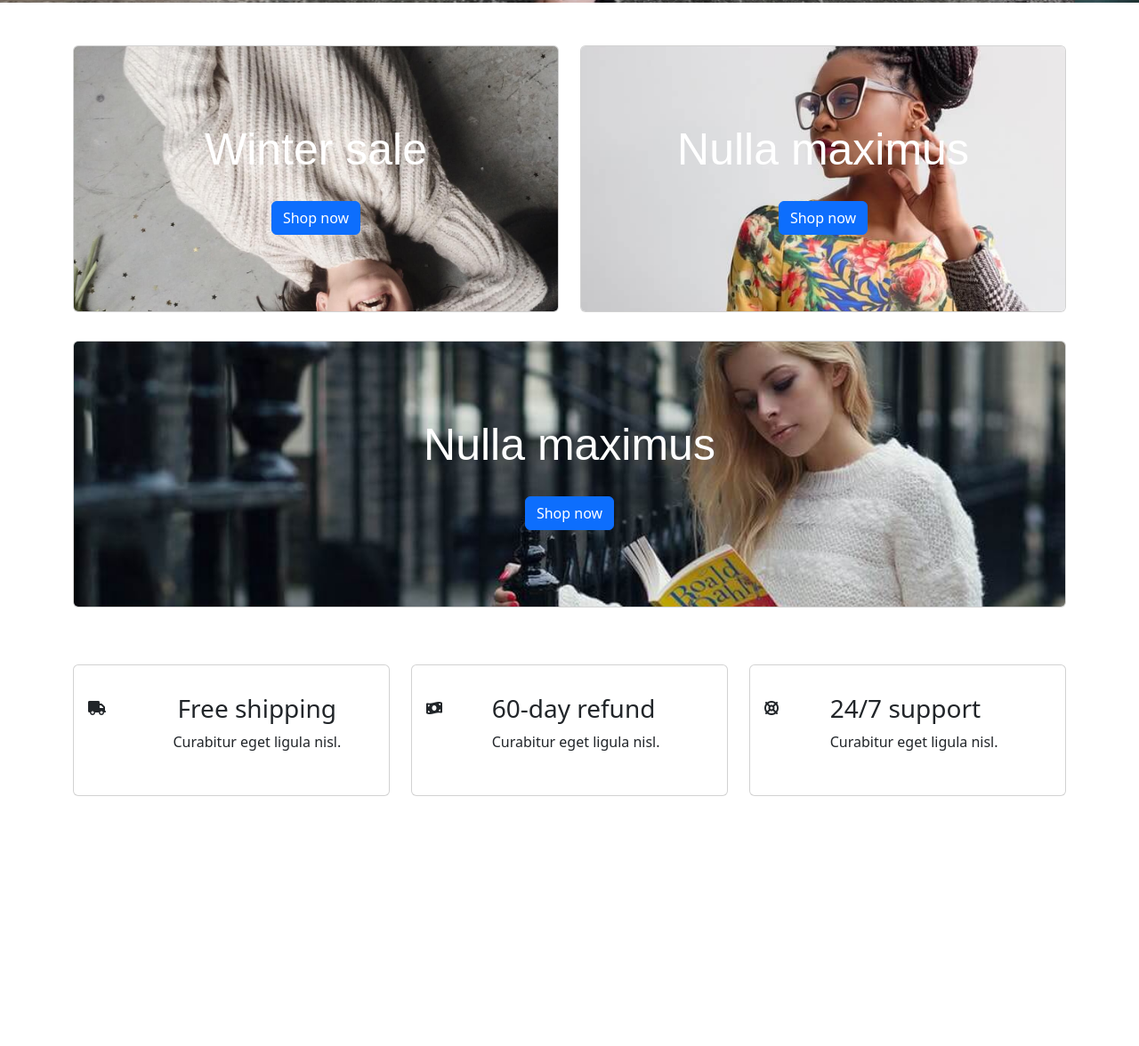
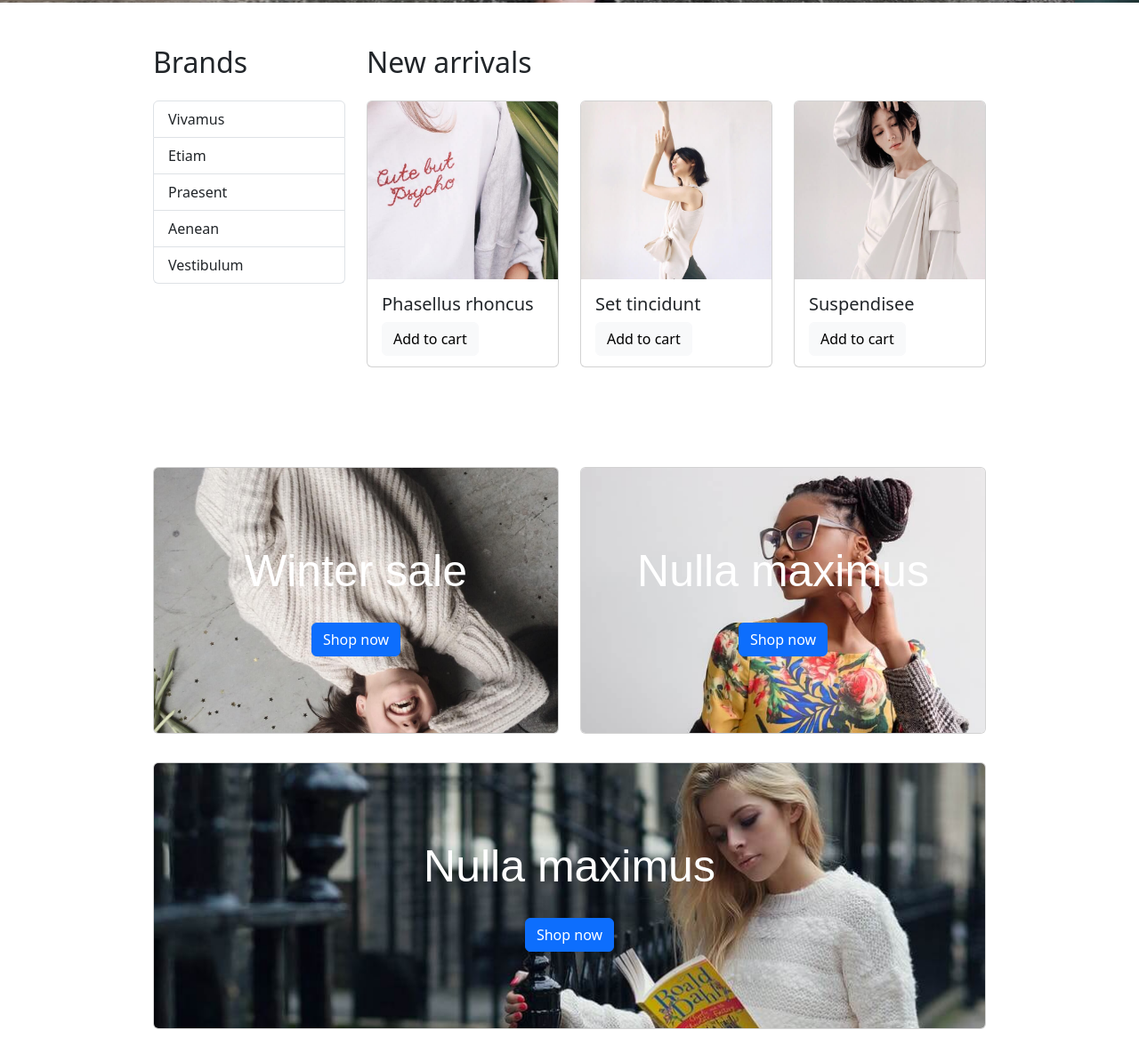
Before and after one commit to klubus/kodilla-fullstack, a plain HTML site: page module-2/index.html in a window 1280 px wide. Shown: the part 797-1973 px from the top of the page at 89% size. Before the commit the page ends 1708 px from the top, so only its background shows below. Drawn offline with nearby package versions, Linux system fonts and the light colour scheme; a web font is replaced by a local one.

Commit message:
module-2: products

```diff
--- a/module-2/index.html
+++ b/module-2/index.html
@@ -68,6 +68,7 @@
         </div>
       </div>
     </nav>
+    <section class="carousel">
       <div id="main-slider" class="carousel slide" data-bs-ride="carousel">
         <div class="carousel-inner">
           <div class="carousel-item active">
@@ -106,7 +107,83 @@
           <span class="visually-hidden">Next</span>
         </a>
       </div>
-    <section class="py-5">
+    </section>
+    <section class="products py-5 w-75 mx-auto">
+      <div class="container">
+        <div class="row">
+          <div class="col-lg-3">
+            <h2>Brands</h2>
+            <div class="list-group flex-sm-row flex-md-column py-3">
+              <a href="#" class="list-group-item list-group-item-action"
+                >Vivamus</a
+              >
+              <a href="#" class="list-group-item list-group-item-action"
+                >Etiam</a
+              >
+              <a href="#" class="list-group-item list-group-item-action"
+                >Praesent</a
+              >
+              <a href="#" class="list-group-item list-group-item-action"
+                >Aenean</a
+              >
+              <a href="#" class="list-group-item list-group-item-action"
+                >Vestibulum</a
+              >
+            </div>
+          </div>
+          <div class="col-lg-9">
+            <h2>New arrivals</h2>
+            <div class="row py-3">
+              <div class="col-sm-6 col-lg-4">
+                <div class="card">
+                  <div class="card-image">
+                    <img src="/assets/4.jpeg" alt="" />
+                  </div>
+                  <div class="card-body">
+                    <h5>Phasellus rhoncus</h5>
+                    <a href="#" class="btn btn-light">Add to cart</a>
+                  </div>
+                </div>
+              </div>
+              <div class="col-sm-6 col-lg-4">
+                <div class="card">
+                  <div class="card-image">
+                    <img src="/assets/5.jpeg" alt="" />
+                  </div>
+                  <div class="card-body">
+                    <h5>Set tincidunt</h5>
+                    <a href="#" class="btn btn-light">Add to cart</a>
+                  </div>
+                </div>
+              </div>
+              <div class="col-sm-6 col-lg-4">
+                <div class="card">
+                  <div class="card-image">
+                    <img src="/assets/6.jpeg" alt="" />
+                  </div>
+                  <div class="card-body">
+                    <h5>Suspendisee</h5>
+                    <a href="#" class="btn btn-light">Add to cart</a>
+                  </div>
+                </div>
+              </div>
+              <div class="col-sm-6 col-lg-4 d-block d-lg-none">
+                <div class="card">
+                  <div class="card-image">
+                    <img src="/assets/7.jpeg" alt="" />
+                  </div>
+                  <div class="card-body">
+                    <h5>naglowek</h5>
+                    <a href="#" class="btn btn-light">Add to cart</a>
+                  </div>
+                </div>
+              </div>
+            </div>
+          </div>
+        </div>
+      </div>
+    </section>
+    <section class="three-tiles py-5 w-75 mx-auto">
       <div class="container">
         <div class="row">
           <div class="col-12 col-md-6">
@@ -145,13 +222,13 @@
         </div>
       </div>
     </section>
-    <section>
-      <div class="container">
+    <section class="three-cards">
+      <div class="container w-75 mx-auto">
         <div class="row">
-          <div class="col-4">
+          <div class="col-md-4">
             <div class="card p-3 mb-3">
               <div class="row">
-                <div class="col-2">
+                <div class="col-md-2 d-none d-md-block pl-3">
                   <i class="fa-solid fa-truck pt-4 pl-3"></i>
                 </div>
                 <div class="col-10">
@@ -163,10 +240,10 @@
               </div>
             </div>
           </div>
-          <div class="col-4">
+          <div class="col-md-4">
             <div class="card p-3 mb-3">
               <div class="row">
-                <div class="col-2">
+                <div class="col-md-2 d-none d-md-block">
                   <i class="fa-solid fa-money-bill-wave pt-4 pl-3"></i>
                 </div>
                 <div class="col-10">
@@ -178,13 +255,13 @@
               </div>
             </div>
           </div>
-          <div class="col-4">
+          <div class="col-md-4">
             <div class="card p-3 mb-3">
               <div class="row">
-                <div class="col-2">
+                <div class="col-md-2 d-none d-md-block">
                   <i class="fa-solid fa-life-ring pt-4 pl-3"></i>
                 </div>
-                <div class="col-10">
+                <div class="col-md-10">
                   <div class="card-body">
                     <h3>24/7 support</h3>
                     <p>Curabitur eget ligula nisl.</p>
--- a/module-2/style.css
+++ b/module-2/style.css
@@ -29,3 +29,9 @@
 i {
   width: 50px;
 }
+
+.products .card img {
+  width: 100%;
+  height: 200px;
+  object-fit: cover;
+}
```
Lines whose indentation alone changed are shown as unchanged.
